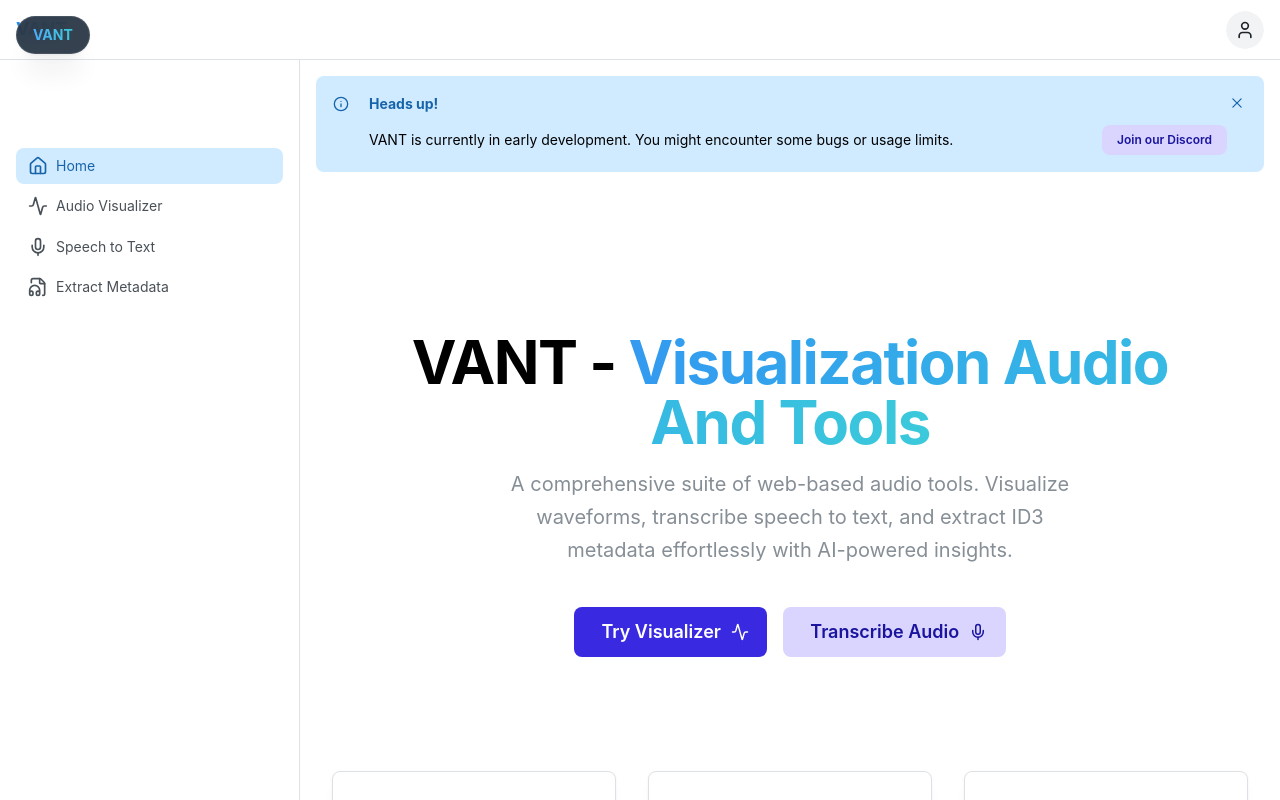
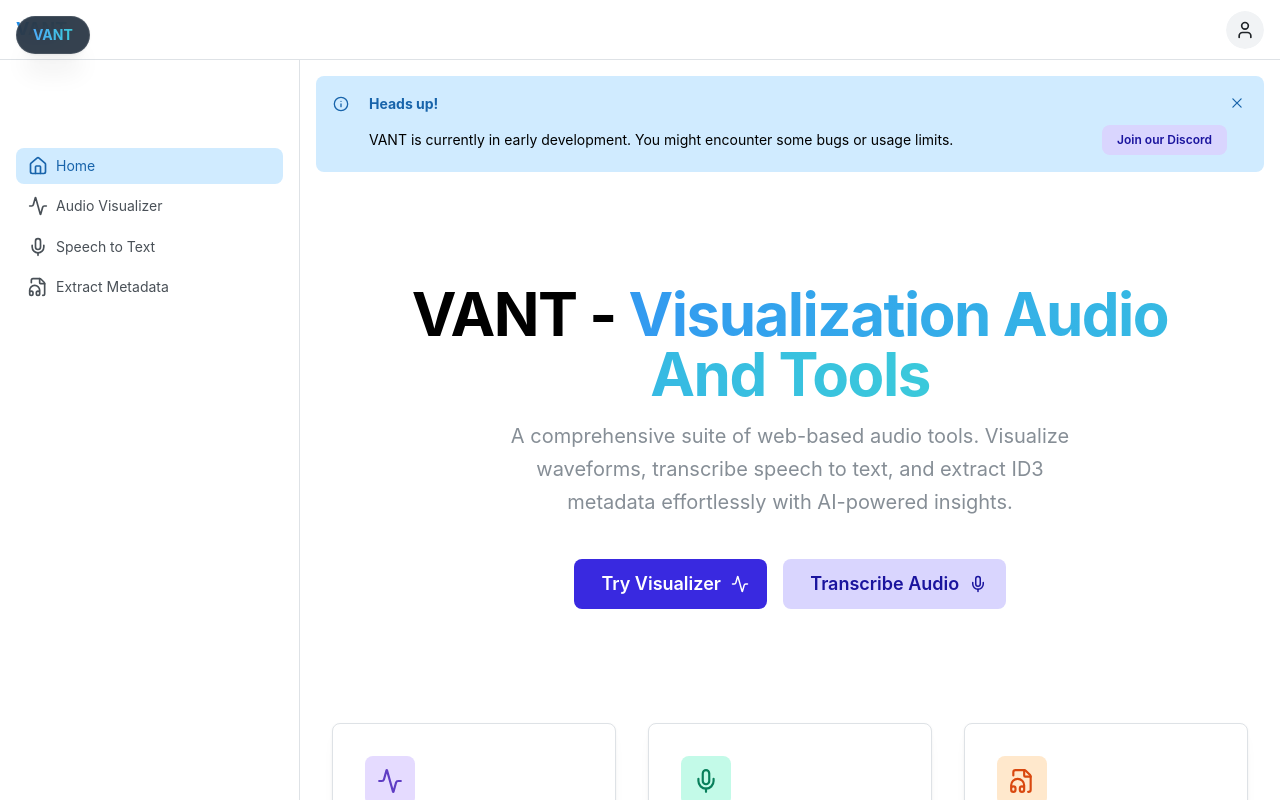
Before and after one commit to Razael-Fox/visualization-audio-tools, a Next.js app: page / in a window 1280 px wide. Shown: the top 800 px of the page. Built offline with nearby package versions, Linux system fonts and the light colour scheme; no server answers.

Commit message:
fix(layout): separate home page and tool pages top padding logic and revert excessive home page padding

```diff
--- a/src/app/page.tsx
+++ b/src/app/page.tsx
@@ -43,7 +43,7 @@ export default function Home() {
 
   return (
     <Container size="lg" py="xl" component="main">
-      <div className="flex flex-col items-center text-center max-w-[800px] mx-auto pt-28 pb-16">
+      <div className="flex flex-col items-center text-center max-w-[800px] mx-auto py-16">
         <Title
           order={1}
           className="text-4xl md:text-6xl font-bold tracking-tight mb-4"
--- a/src/components/layout/AppLayout.tsx
+++ b/src/components/layout/AppLayout.tsx
@@ -125,7 +125,7 @@ export function AppLayout({ children }: { children: React.ReactNode }) {
         </AppShellNavbar>
 
         <AppShellMain>
-          <Box pt={{ base: "4.5rem", sm: 0 }}>
+          <Box pt={{ base: pathname === "/" ? 0 : "4.5rem", sm: 0 }}>
             <SiteBanner />
             {children}
           </Box>
```
